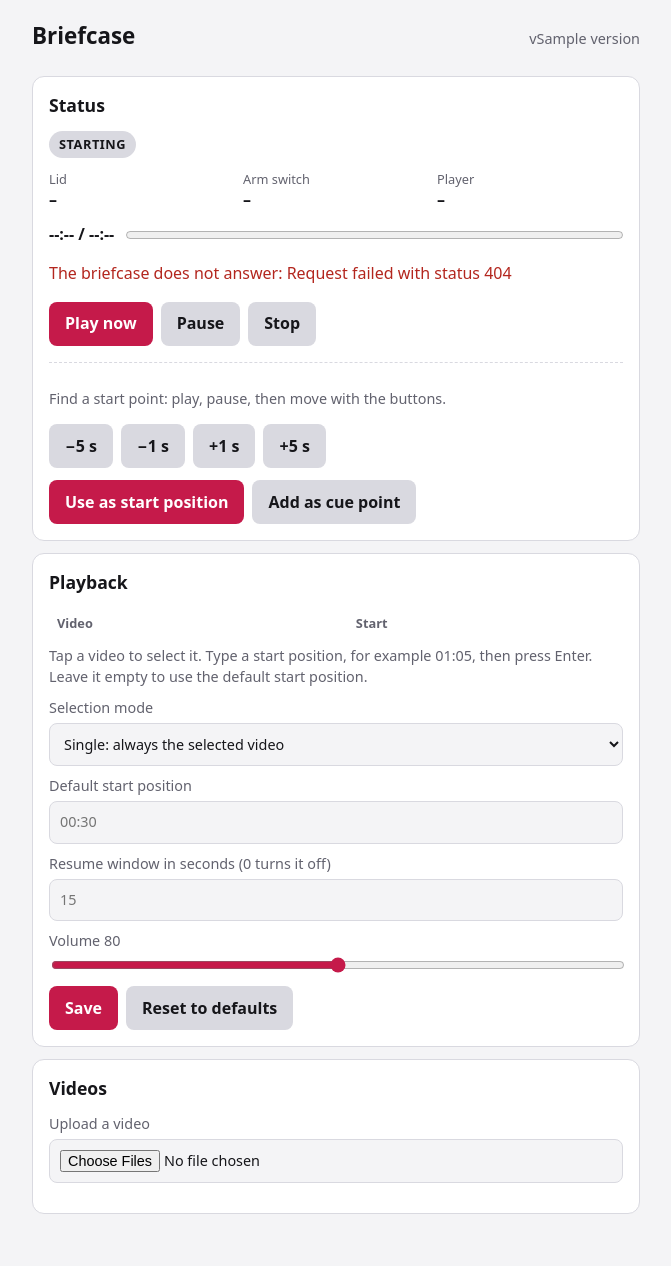
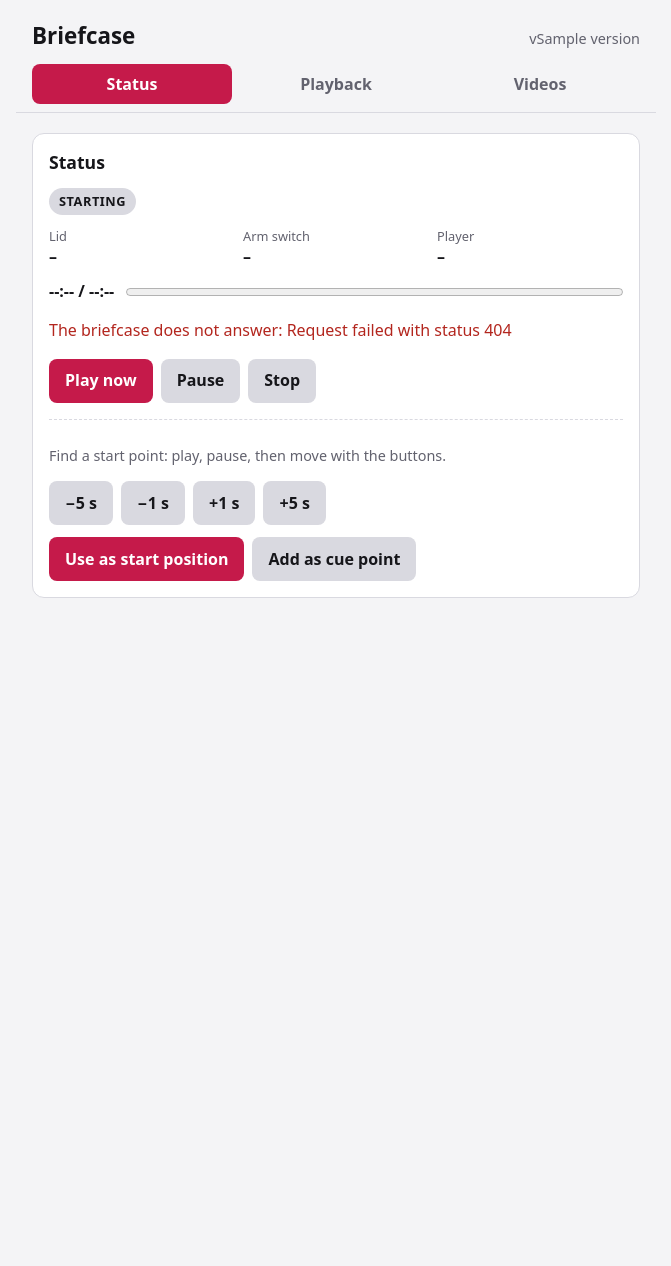
Before and after one commit to BatchCodes/rickroll_briefcase, a Python web app: template controller/src/briefcase/templates/index.html in a window 1280 px wide. Shown: the whole page, without its empty margins (304-975 px from the left). After the commit the page ends 598 px from the top, so only its background shows below. Run offline with Jinja, Linux system fonts and the light colour scheme; the template is opened without the code that fills it: most values are stand-ins (such as "Sample title", 1, 10 or a date in 2020); lists and menus that the app fills with data are empty.

Commit message:
feat(web): add Status, Playback, Videos and Wi-Fi tabs

```diff
--- a/controller/src/briefcase/static/app.js
+++ b/controller/src/briefcase/static/app.js
@@ -30,6 +30,35 @@
 };
 
 const $ = (selector, root = document) => root.querySelector(selector);
+
+const TAB_NAMES = ["status", "playback", "videos", "wifi"];
+
+function availableTabs() {
+  return TAB_NAMES.filter((name) => {
+    const button = $(`.tabs [data-tab="${name}"]`);
+    return button && !button.hidden;
+  });
+}
+
+function showTab(name) {
+  const tabs = availableTabs();
+  const selected = tabs.includes(name) ? name : "status";
+  for (const button of document.querySelectorAll(".tabs [data-tab]")) {
+    button.setAttribute("aria-selected", String(button.dataset.tab === selected));
+  }
+  for (const section of document.querySelectorAll("main > section[data-tab]")) {
+    section.classList.toggle("tab-hidden", section.dataset.tab !== selected);
+  }
+  // Keep a requested tab that is not available yet (for example "wifi"
+  // before the first network status), so it opens when it becomes available.
+  if (selected === name && location.hash !== `#${selected}`) {
+    history.replaceState(null, "", `#${selected}`);
+  }
+}
+
+function currentTab() {
+  return location.hash.replace("#", "") || "status";
+}
 
 let lastStatus = null;
 let lastArmedVideo = null;
@@ -332,6 +361,11 @@
 function renderNetwork(network) {
   const card = $("#wifi-card");
   card.hidden = !network.available;
+  const tabButton = $('.tabs [data-tab="wifi"]');
+  if (tabButton.hidden === network.available) {
+    tabButton.hidden = !network.available;
+    showTab(currentTab());
+  }
   if (!network.available) return;
 
   $("#wifi-mode").textContent = WIFI_MODE_LABELS[network.mode] || network.mode;
@@ -387,6 +421,8 @@
     renderNetwork(await api("GET", "/api/network"));
   } catch (error) {
     $("#wifi-card").hidden = true;
+    $('.tabs [data-tab="wifi"]').hidden = true;
+    showTab(currentTab());
   }
 }
 
@@ -465,6 +501,14 @@
 }
 
 function bindEvents() {
+  for (const button of document.querySelectorAll(".tabs [data-tab]")) {
+    button.addEventListener("click", () => {
+      showTab(button.dataset.tab);
+      window.scrollTo(0, 0);
+    });
+  }
+  window.addEventListener("hashchange", () => showTab(currentTab()));
+
   $("#play-button").addEventListener("click", () =>
     run(async () => renderStatus(await api("POST", "/api/play", { active: true }))),
   );
@@ -577,6 +621,7 @@
 }
 
 bindEvents();
+showTab(currentTab());
 refreshAll().catch((error) => showError(error.message));
 setInterval(refreshStatus, STATUS_POLL_MS);
 setInterval(refreshNetwork, 5000);
--- a/controller/src/briefcase/static/style.css
+++ b/controller/src/briefcase/static/style.css
@@ -361,3 +361,34 @@
 .hint {
   margin: 0 0 8px;
 }
+
+.tabs {
+  position: sticky;
+  top: 0;
+  z-index: 10;
+  display: flex;
+  gap: 4px;
+  max-width: 640px;
+  margin: 0 auto;
+  padding: 8px 16px;
+  background: var(--bg);
+  border-bottom: 1px solid var(--border);
+}
+
+.tabs button {
+  flex: 1;
+  min-height: 40px;
+  padding: 8px 4px;
+  color: var(--muted);
+  background: transparent;
+  border-radius: 8px;
+}
+
+.tabs button[aria-selected="true"] {
+  color: var(--accent-text);
+  background: var(--accent);
+}
+
+.tab-hidden {
+  display: none;
+}
--- a/controller/src/briefcase/templates/index.html
+++ b/controller/src/briefcase/templates/index.html
@@ -14,8 +14,15 @@
       <span class="version">v{{ version }}</span>
     </header>
 
+    <nav class="tabs" role="tablist" aria-label="Sections">
+      <button type="button" role="tab" data-tab="status" aria-selected="true">Status</button>
+      <button type="button" role="tab" data-tab="playback" aria-selected="false">Playback</button>
+      <button type="button" role="tab" data-tab="videos" aria-selected="false">Videos</button>
+      <button type="button" role="tab" data-tab="wifi" aria-selected="false" hidden>Wi-Fi</button>
+    </nav>
+
     <main>
-      <section class="card" aria-labelledby="status-heading">
+      <section class="card" data-tab="status" aria-labelledby="status-heading">
         <h2 id="status-heading">Status</h2>
         <div class="status-row">
           <span id="state-badge" class="badge">starting</span>
@@ -64,7 +71,7 @@
         </div>
       </section>
 
-      <section class="card" aria-labelledby="settings-heading">
+      <section class="card" data-tab="playback" aria-labelledby="settings-heading">
         <h2 id="settings-heading">Playback</h2>
         <form id="settings-form">
           <div class="video-table-wrap">
@@ -109,7 +116,7 @@
         </form>
       </section>
 
-      <section class="card" aria-labelledby="library-heading">
+      <section class="card" data-tab="videos" aria-labelledby="library-heading">
         <h2 id="library-heading">Videos</h2>
         <label class="upload">
           <span>Upload a video</span>
@@ -129,7 +136,7 @@
           <code>tools/transcode.sh</code> for the best result.
         </p>
       </section>
-      <section id="wifi-card" class="card" aria-labelledby="wifi-heading" hidden>
+      <section id="wifi-card" class="card" data-tab="wifi" aria-labelledby="wifi-heading" hidden>
         <h2 id="wifi-heading">Wi-Fi</h2>
         <dl class="facts">
           <div><dt>Mode</dt><dd id="wifi-mode">–</dd></div>
```
